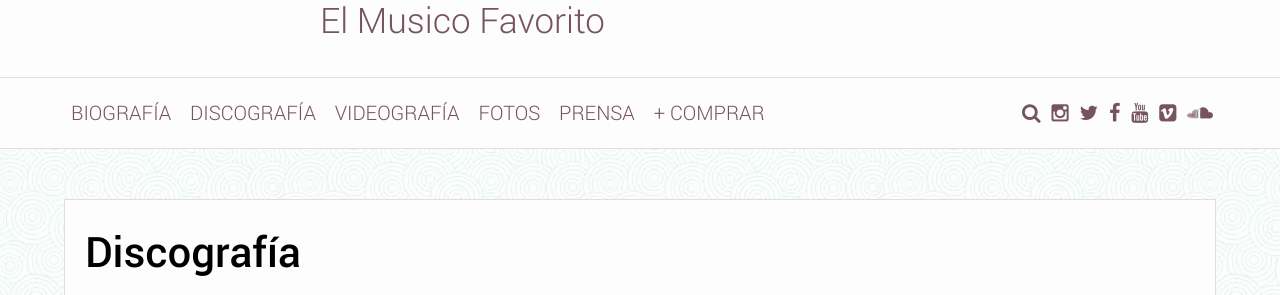
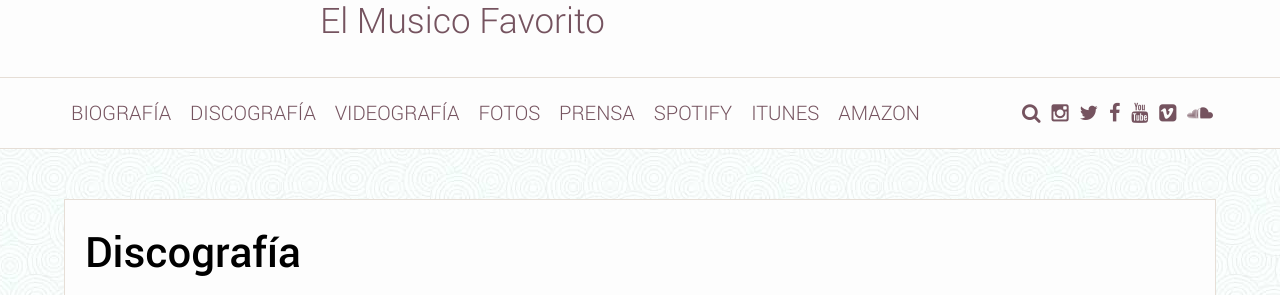
Before and after one commit to CodericMusic/AlanRamirez, a Jekyll site: the page built from discos.md, in a window 1280 px wide. Shown: the part 143-438 px from the top of the page. Built offline with Jekyll 4.4.1, drawn with Linux system fonts in a browser that asks for light colours.

Commit message:
Update nav.html

```diff
--- a/_includes/nav.html
+++ b/_includes/nav.html
@@ -8,13 +8,13 @@
                 <li><a href="{{ site.baseurl | replace: '//', '/' }}/videos">Videografía</a></li>
                 <li><a href="{{ site.baseurl | replace: '//', '/' }}/fotos">Fotos</a></li>
                 <li><a href="{{ site.baseurl | replace: '//', '/' }}/prensa">Prensa</a></li>
-                <li class="parent"><a href="#">Comprar</a>
+                <li><a href="https://open.spotify.com/artist/3nlpTZci9O5W8RsNoNH559">Spotify</a></li>
+                <li><a href="https://music.apple.com/co/artist/juan-luis-guerra/6786499">iTunes</a></li>
+                <li><a href="https://www.amazon.com/-/es/Juan-Luis-Guerra/dp/B000053VJI">Amazon</a></li>
+                <!--li class="parent"><a href="#">Comprar</a>
                     <ul>
-                        <li><a href="https://open.spotify.com/artist/3nlpTZci9O5W8RsNoNH559">Spotify</a></li>
-                        <li><a href="https://music.apple.com/co/artist/juan-luis-guerra/6786499">iTunes</a></li>
-                        <li><a href="https://www.amazon.com/-/es/Juan-Luis-Guerra/dp/B000053VJI">Amazon</a></li>
                     </ul>
-                </li>
+                </li-->
             </ul>
         </nav>
         <nav class="iconnav">
```
